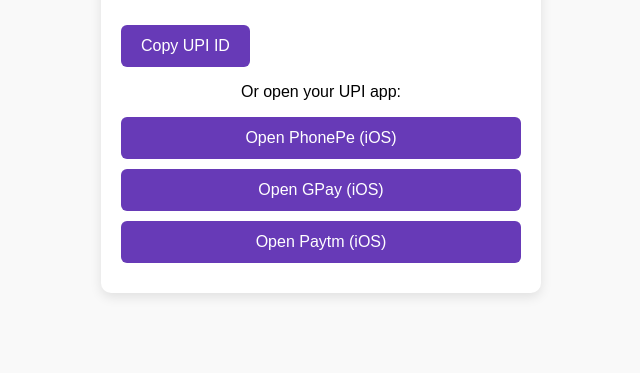
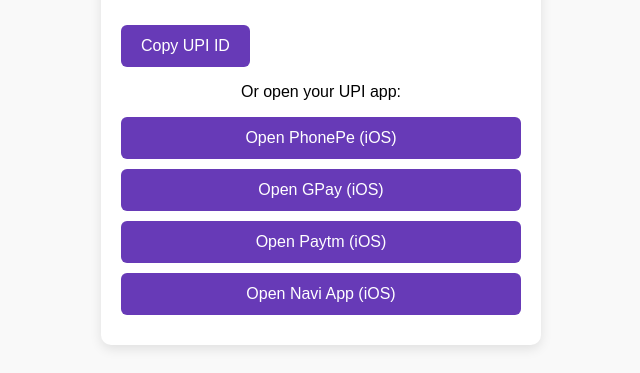
Before and after one commit to 9953704147/Upi-link, a plain HTML site: page index.html in a window 1280 px wide. Shown: the part 586-959 px from the top of the page, without its empty margins (319-959 px from the left). Before the commit the page ends 907 px from the top, so only its background shows below. Drawn offline with Linux system fonts and the light colour scheme.

Commit message:
Update index.html

```diff
--- a/index.html
+++ b/index.html
@@ -68,6 +68,7 @@
 <a class="btn btn-secondary" href="https://apps.apple.com/in/app/phonepe/id1170055821">Open PhonePe (iOS)</a>
 <a class="btn btn-secondary" href="https://apps.apple.com/in/app/google-pay-save-pay-manage/id1193357041">Open GPay (iOS)</a>
 <a class="btn btn-secondary" href="https://apps.apple.com/in/app/paytm-secure-upi-payments/id473941634">Open Paytm (iOS)</a>
+<a class="btn btn-secondary" href="https://apps.apple.com/in/app/navi-loan-insurance-upi/id1510823112">Open Navi App (iOS)</a>
 
   </div>  <script>
     function copyUPI() {
```
